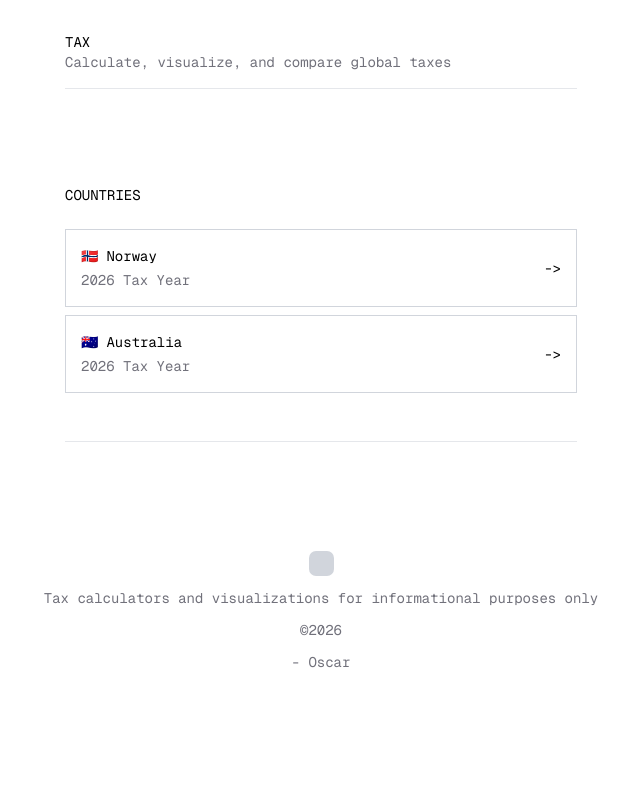
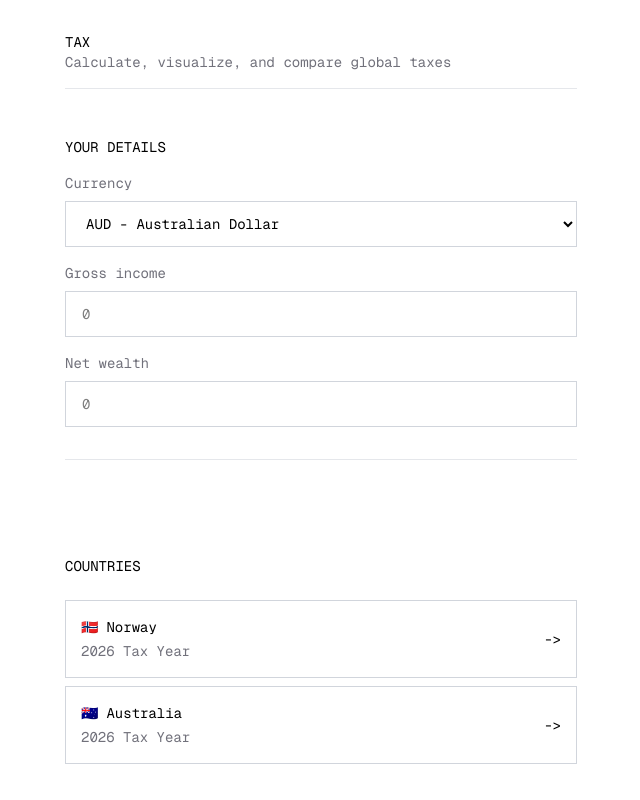
Before and after one commit to oscardobsonbrown/Tax, a Next.js app: page / in a window 1280 px wide. Shown: the top 800 px of the page, without its empty margins (319-959 px from the left). Built offline with nearby package versions, Linux system fonts and the light colour scheme.

Commit message:
Add currency selector and persist inputs via URL parameters

```diff
--- a/src/app/page.tsx
+++ b/src/app/page.tsx
@@ -1,26 +1,47 @@
 "use client";
 
-import { useState } from "react";
+import { useState, Suspense } from "react";
 import Link from "next/link";
+import { useSearchParams } from "next/navigation";
+import { type Currency, CURRENCY_NAMES } from "@/lib/tax-calculations";
 
-export default function Home() {
-  const [salary, setSalary] = useState("");
-  const [wealth, setWealth] = useState("");
+function HomeContent() {
+  const searchParams = useSearchParams();
 
-  const formatCurrency = (value: string) => {
-    return value.replace(/\D/g, "").replace(/\B(?=(\d{3})+(?!\d))/g, " ");
+  const [salary, setSalary] = useState(searchParams.get("salary") || "");
+  const [wealth, setWealth] = useState(searchParams.get("wealth") || "");
+  const [currency, setCurrency] = useState<Currency>((searchParams.get("currency") as Currency) || "AUD");
+
+  const updateUrl = (newSalary: string, newWealth: string, newCurrency: Currency) => {
+    const url = new URL(window.location.href);
+    if (newSalary) url.searchParams.set("salary", newSalary.replace(/\s/g, ""));
+    else url.searchParams.delete("salary");
+    if (newWealth) url.searchParams.set("wealth", newWealth.replace(/\s/g, ""));
+    else url.searchParams.delete("wealth");
+    url.searchParams.set("currency", newCurrency);
+    window.history.replaceState({}, "", url.toString());
   };
 
   const handleSalaryChange = (e: React.ChangeEvent<HTMLInputElement>) => {
-    setSalary(e.target.value);
+    const value = e.target.value;
+    setSalary(value);
+    updateUrl(value, wealth, currency);
   };
 
   const handleWealthChange = (e: React.ChangeEvent<HTMLInputElement>) => {
-    setWealth(e.target.value);
+    const value = e.target.value;
+    setWealth(value);
+    updateUrl(salary, value, currency);
+  };
+
+  const handleCurrencyChange = (newCurrency: Currency) => {
+    setCurrency(newCurrency);
+    updateUrl(salary, wealth, newCurrency);
   };
 
   const getCountryUrl = (country: string) => {
     const params = new URLSearchParams();
+    params.set("currency", currency);
     if (salary) params.set("salary", salary.replace(/\s/g, ""));
     if (wealth) params.set("wealth", wealth.replace(/\s/g, ""));
     const paramString = params.toString();
@@ -34,6 +55,46 @@ export default function Home() {
       <div className="w-full max-w-[512px] border-b border-gray-200 pb-4">
         <div className="text-black">TAX</div>
         <div className="text-zinc-500">Calculate, visualize, and compare global taxes</div>
+      </div>
+
+      <div className="mt-12 w-full max-w-[512px] border-b border-gray-200 pb-8">
+        <div className="mb-4 text-black">YOUR DETAILS</div>
+        <div className="flex flex-col gap-4">
+          <div className="flex flex-col gap-2">
+            <div className="text-zinc-500">Currency</div>
+            <select
+              value={currency}
+              onChange={(e) => handleCurrencyChange(e.target.value as Currency)}
+              className="border border-gray-300 px-4 py-3 text-black outline-none transition-colors hover:border-gray-600 focus:border-black bg-white"
+            >
+              {(Object.keys(CURRENCY_NAMES) as Currency[]).map((c) => (
+                <option key={c} value={c}>
+                  {c} - {CURRENCY_NAMES[c]}
+                </option>
+              ))}
+            </select>
+          </div>
+          <div className="flex flex-col gap-2">
+            <div className="text-zinc-500">Gross income</div>
+            <input
+              type="text"
+              value={salary}
+              onChange={handleSalaryChange}
+              placeholder="0"
+              className="border border-gray-300 px-4 py-3 text-black outline-none transition-colors hover:border-gray-600 focus:border-black"
+            />
+          </div>
+          <div className="flex flex-col gap-2">
+            <div className="text-zinc-500">Net wealth</div>
+            <input
+              type="text"
+              value={wealth}
+              onChange={handleWealthChange}
+              placeholder="0"
+              className="border border-gray-300 px-4 py-3 text-black outline-none transition-colors hover:border-gray-600 focus:border-black"
+            />
+          </div>
+        </div>
       </div>
 
       <div className="mt-12 w-full max-w-[512px] border-b border-gray-200 py-12">
@@ -81,3 +142,11 @@ export default function Home() {
     </div>
   );
 }
+
+export default function Home() {
+  return (
+    <Suspense fallback={<div className="flex min-h-screen items-center justify-center bg-white font-mono text-sm text-zinc-500">Loading...</div>}>
+      <HomeContent />
+    </Suspense>
+  );
+}
```
